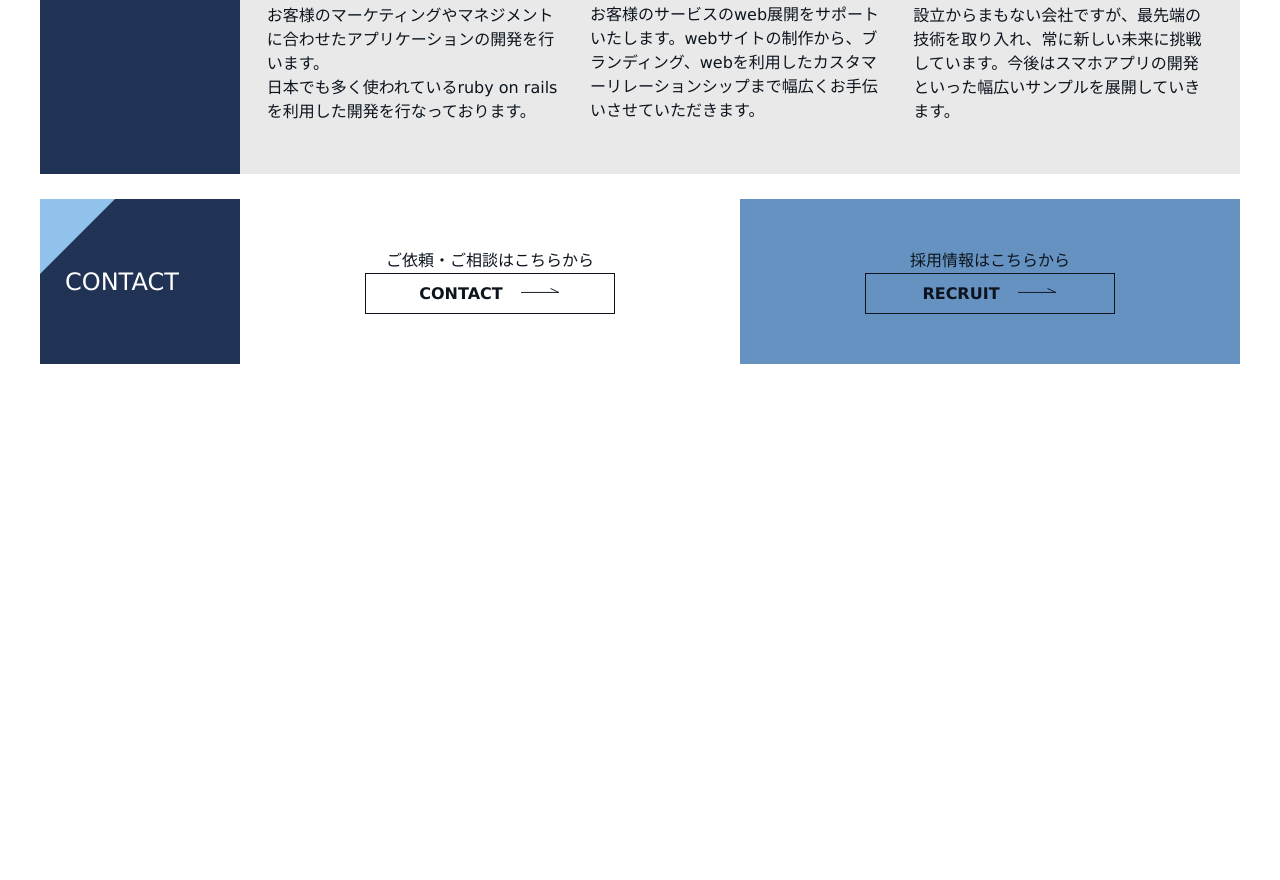
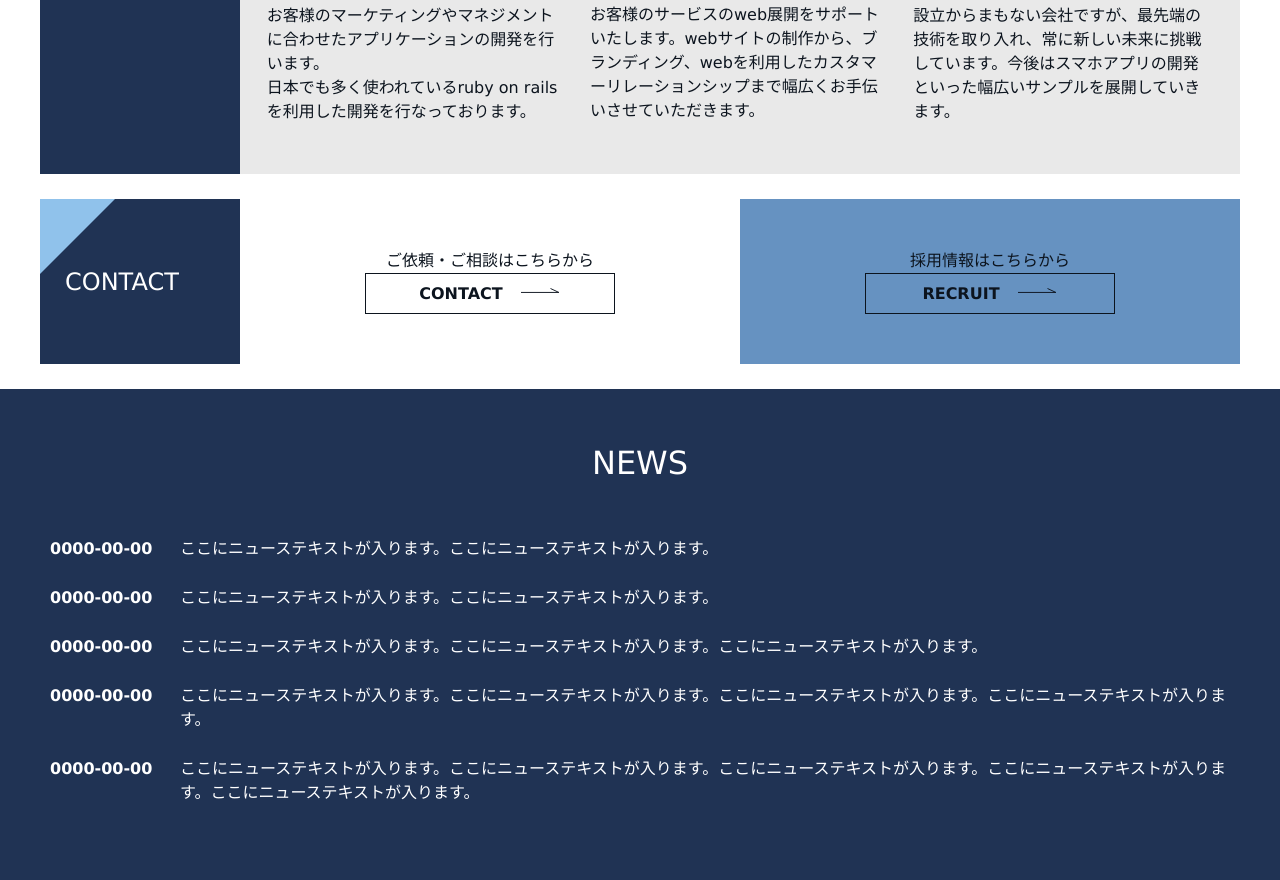
Before and after one commit to sor753/sample, a website: page index.html in a window 1280 px wide. Shown: the part 911-1791 px from the top of the page. Before the commit the page ends 1300 px from the top, so only its background shows below. Drawn offline with nearby package versions, Linux system fonts and the light colour scheme.

Commit message:
Add top news

```diff
--- a/css/style.scss
+++ b/css/style.scss
@@ -408,3 +408,51 @@ img {
     }
   }
 }
+/* topnews
+------------------------------*/
+.topnews {
+  padding: 25px 15px 50px;
+  color: #ffffff;
+  text-align: center;
+  @media (min-width: 768px) {
+    padding: 50px 10px;
+  }
+  &__wrap {
+    width: 100%;
+    background-color: $main;
+  }
+  &__title {
+    font-size: 32px;
+    text-align: center;
+    margin-bottom: 25px;
+    @media (min-width:768px) {
+      margin-bottom: 50px;
+    }
+  }
+  &__inner {
+    display: inline-block;
+    text-align: left;
+  }
+  &__item {
+    margin-bottom: 15px;
+    @media (min-width: 768px) {
+      margin-bottom: 25px;
+      & > * {
+        display: flex;
+        flex-wrap: nowrap;
+      }
+    }
+  }
+  &__date {
+    font-weight: bold;
+    @media (min-width: 768px) {
+      padding-right: 10px;
+      width: 130px
+    }
+  }
+  &__text {
+    @media (min-width: 768px) {
+      width: calc(100% - 130px);
+    }
+  }
+}
--- a/index.html
+++ b/index.html
@@ -11,7 +11,7 @@
   </head>
   <body>
 
-    <!-- #app vur用 -->
+    <!-- #app vue用 -->
     <div id="app">
 
       <!-- header -->
@@ -33,7 +33,6 @@
             </div>
           </div>
         </div>
-        <!-- /.header__inner -->
       </header>
       <!-- /header -->
 
@@ -68,7 +67,6 @@
                       </li></a>
           </ul>
         </div>
-        <!-- /.header-menu__inner -->
       </div>
       <!-- header menu -->
 
@@ -98,7 +96,7 @@
         </div>
         <!-- content title -->
 
-        <!-- contanet -->
+        <!-- content -->
         <div class="content main-content">
           <div class="content__inner">
 
@@ -193,8 +191,59 @@
       </div>
       <!-- /content wrap -->
 
+      <!-- top news wrap -->
+      <div class="topnews__wrap">
+        <div class="topnews container">
+          <div class="topnews__title">NEWS</div>
+          <div class="topnews__inner">
+            <ul class="topnews__list">
+              <li class="topnews__item">
+                <a href="">
+                  <p class="topnews__date">0000-00-00</p>
+                  <p class="topnews__text">ここにニューステキストが入ります。ここにニューステキストが入ります。</p>
+                </a>
+              </li>
+              <li class="topnews__item">
+                <a href="">
+                  <p class="topnews__date">0000-00-00</p>
+                  <p class="topnews__text">ここにニューステキストが入ります。ここにニューステキストが入ります。</p>
+                </a>
+              </li>
+              <li class="topnews__item">
+                <a href="">
+                  <p class="topnews__date">0000-00-00</p>
+                  <p class="topnews__text">ここにニューステキストが入ります。ここにニューステキストが入ります。ここにニューステキストが入ります。</p>
+                </a>
+              </li>
+              <li class="topnews__item">
+                <a href="">
+                  <p class="topnews__date">0000-00-00</p>
+                  <p class="topnews__text">ここにニューステキストが入ります。ここにニューステキストが入ります。ここにニューステキストが入ります。ここにニューステキストが入ります。</p>
+                </a>
+              </li>
+              <li class="topnews__item">
+                <a href="">
+                  <p class="topnews__date">0000-00-00</p>
+                  <p class="topnews__text">ここにニューステキストが入ります。ここにニューステキストが入ります。ここにニューステキストが入ります。ここにニューステキストが入ります。ここにニューステキストが入ります。</p>
+                </a>
+              </li>
+            </ul>
+          </div>
+          <inner></inner>
+        </div>
+      </div>
+      <!-- /top news wrap -->
+
+      <!-- footer -->
+      <footer>
+        <div class="footer">
+          <div class="footer__inner"></div>
+        </div>
+      </footer>
+      <!-- /footer -->
+
     </div>
-    <!-- /#app vur用 -->
+    <!-- /#app vue用 -->
     <script>
       document.addEventListener('DOMContentLoaded',()=>{
               const MENU_BTN = document.getElementById("header-btn");
```
Also changed, not shown: css/style.css.
